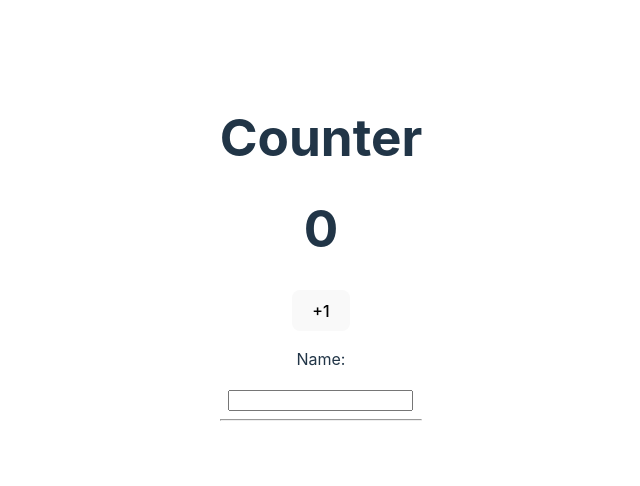
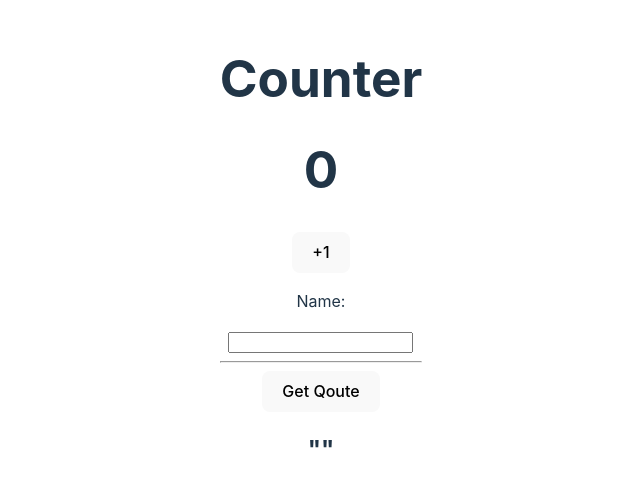
Before and after one commit to saim96/React-Effects-Demo, a React (Vite) app: page / in a window 1280 px wide. Shown: the part 148-634 px from the top of the page, without its empty margins (319-959 px from the left). Built offline with nearby package versions, Linux system fonts and the light colour scheme; no server answers.

Commit message:
QuoterFetcher component added demonstrating useEffect

```diff
--- a/src/App.jsx
+++ b/src/App.jsx
@@ -1,6 +1,6 @@
 import "./App.css";
+import QuoteFetcher from "./QouteFetcher.component";
 import Counter from "./counter";
-
 
 function App() {
   return (
@@ -8,7 +8,7 @@ function App() {
       <h1>Counter</h1>
       <Counter />
       <hr />
-
+      <QuoteFetcher />
     </>
   );
 }
--- /dev/null
+++ b/src/QouteFetcher.component.jsx
@@ -0,0 +1,33 @@
+import { useState, useEffect } from "react";
+const RANDOM_QUOTE_URL = "https://inspo-quotes-api.herokuapp.com/quotes/random";
+
+export default function QouteFetcher() {
+  const [qoute, setQoute] = useState({ text: "", author: "" });
+
+  useEffect(() => {
+    // the useEffect doesn't allow us to have a async callback that is why we need to wrap it up in a non-async function
+    async function getInitialQoute() {
+      // this registers an async function
+      const response = await fetch(RANDOM_QUOTE_URL); //getInitalQoute goes and gets information from the API,
+      const jsonResponse = await response.json(); // Parses it
+      const randomQoute = jsonResponse.quote;
+      setQoute(randomQoute); // call setQoute which will then update our State
+    }
+    getInitialQoute(); // and then immediately invokes function
+  }, []); //the empty array just says run this one time after the initial load
+
+  async function fetchQoute() {
+    const response = await fetch(RANDOM_QUOTE_URL);
+    const jsonResponse = await response.json();
+    const randomQoute = jsonResponse.quote;
+    setQoute(randomQoute);
+  }
+
+  return (
+    <div>
+      <button onClick={fetchQoute}>Get Qoute</button>
+      <h2>"{qoute.text}"</h2>
+      <h3>{qoute.author}</h3>
+    </div>
+  );
+}
```
